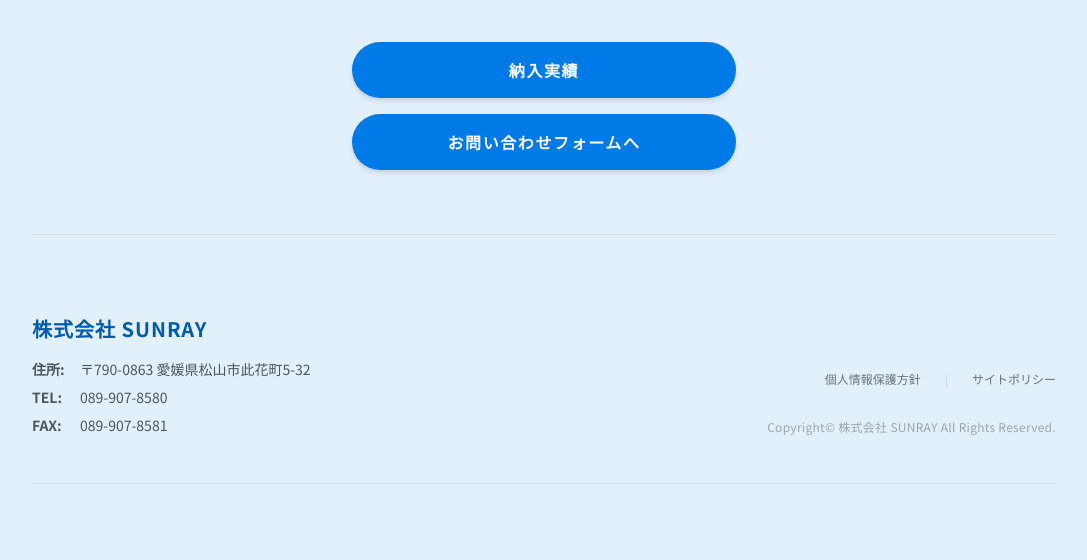
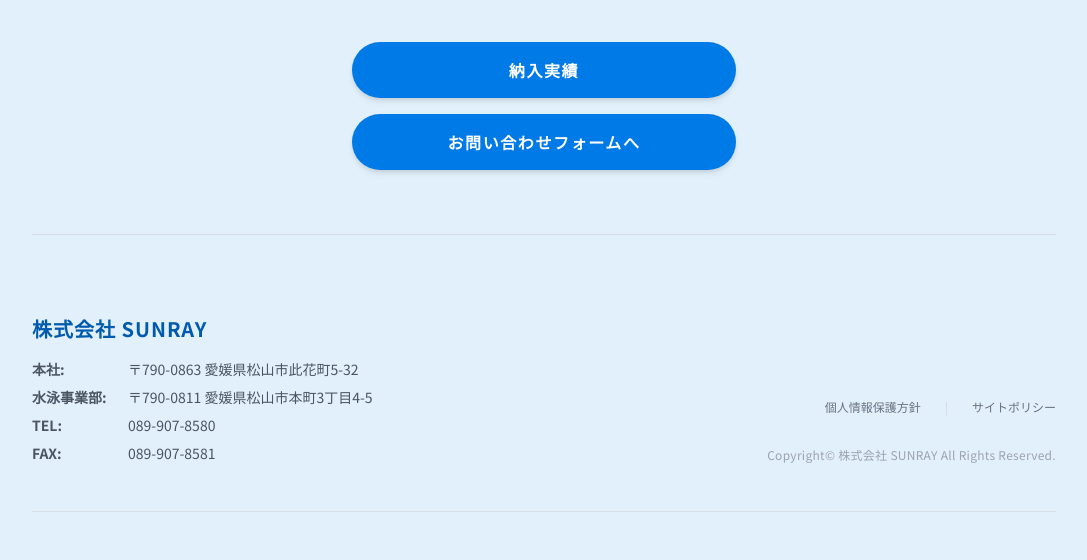
Before and after one commit to 511jasonlai-design/sunray-website, a plain HTML site: page index.html in a window 1280 px wide. Shown: the part 1258-1818 px from the top of the page, without its empty margins (96-1183 px from the left). Before the commit the page ends 1790 px from the top, so only its background shows below. Drawn offline with nearby package versions, Linux system fonts and the light colour scheme.

Commit message:
Update index.html

```diff
--- a/index.html
+++ b/index.html
@@ -110,7 +110,7 @@
             </div>
 
             <div class="w-full h-full min-h-[350px] md:min-h-[500px]">
-                <img src="SUNRAY_illustration.jpg" alt="SUNRAY Swimming Pool Illustration" class="w-full h-full object-cover">
+                <img src="SUNRAY_illustration.JPG" alt="SUNRAY Swimming Pool Illustration" class="w-full h-full object-cover">
             </div>
 
         </section>
@@ -177,17 +177,18 @@
 
     </main>
 
-    <footer id="company-footer" class="bg-sunrayBlue text-gray-700 pb-12 px-4 text-sm mt-auto">
+    <!-- 頁尾 -->
+    <footer id="company" class="bg-sunrayBlue text-gray-700 pb-12 px-4 text-sm mt-auto">
         <div class="max-w-5xl mx-auto grid grid-cols-1 md:grid-cols-2 gap-8 items-start pt-4">
             <div class="space-y-4">
                 <h4 class="text-xl font-bold text-sunrayDarkBlue tracking-wider">株式会社 SUNRAY</h4>
                 <div class="space-y-2 text-gray-600">
-                    <p class="flex items-start"><span class="font-semibold w-12 shrink-0">住所:</span><span>〒790-0863 愛媛県松山市此花町5-32</span></p>
-                    <p class="flex items-center"><span class="font-semibold w-12">TEL:</span><a href="tel:089-907-8580" class="hover:text-sunrayDarkBlue transition-colors">089-907-8580</a></p>
-                    <p class="flex items-center"><span class="font-semibold w-12">FAX:</span><span>089-907-8581</span></p>
+                    <p class="flex items-start"><span class="font-semibold w-24 shrink-0">本社:</span><span>〒790-0863 愛媛県松山市此花町5-32</span></p>
+                    <p class="flex items-start"><span class="font-semibold w-24 shrink-0">水泳事業部:</span><span>〒790-0811 愛媛県松山市本町3丁目4-5</span></p>
+                    <p class="flex items-center"><span class="font-semibold w-24 shrink-0">TEL:</span><a href="tel:089-907-8580" class="hover:text-sunrayDarkBlue transition-colors">089-907-8580</a></p>
+                    <p class="flex items-center"><span class="font-semibold w-24 shrink-0">FAX:</span><span>089-907-8581</span></p>
                 </div>
             </div>
-
             <div class="md:text-right space-y-4 md:self-end">
                 <div class="flex flex-wrap md:justify-end gap-x-6 gap-y-2 text-xs text-gray-500">
                     <a href="#" class="hover:text-sunrayDarkBlue transition-colors">個人情報保護方針</a>
@@ -199,9 +200,9 @@
                 </p>
             </div>
         </div>
-
         <div class="mt-12 border-t border-gray-300/60 max-w-5xl mx-auto"></div>
     </footer>
 
+
 </body>
 </html>
```
